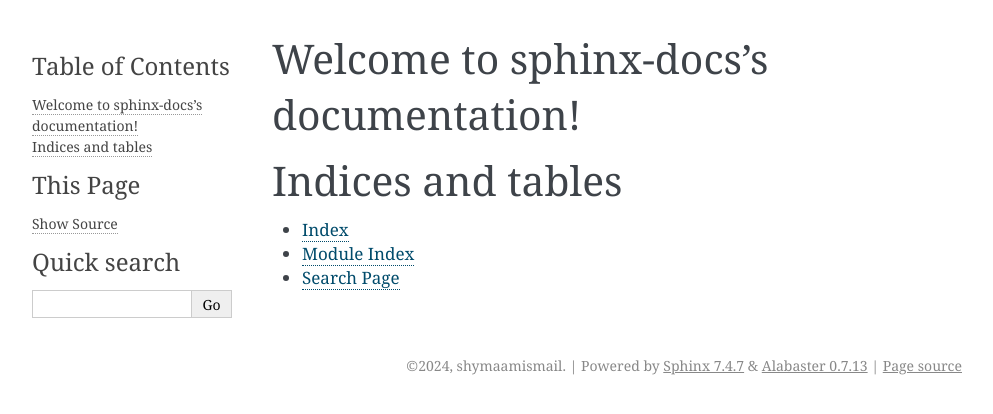
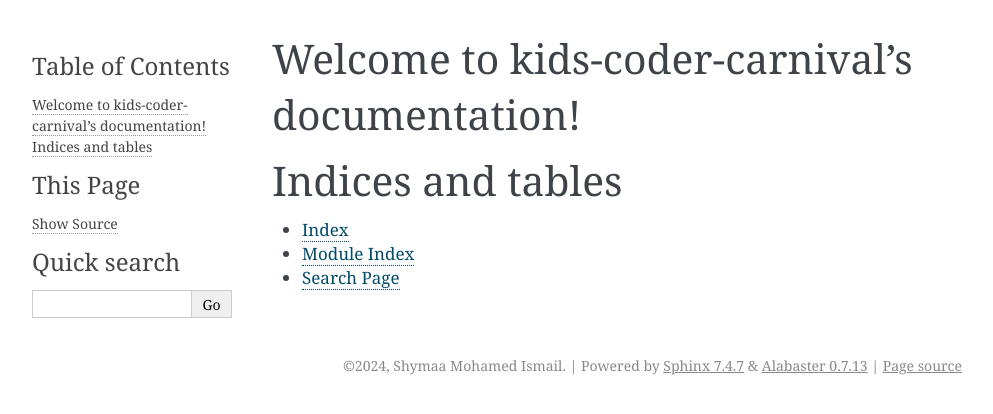
Before and after one commit to ShymaaIsmail/kid-coder-carnival, a Sphinx documentation site: the page built from kid-coder-carnival-api/kidcodercarnivalapi/source/index.rst, in a window 1280 px wide. Shown: the top 414 px of the page, without its empty margins (148-1141 px from the left). Built offline with Sphinx 7.4.7, drawn with Linux system fonts in a browser that asks for light colours.

Commit message:
"Updated documentation: changed project name from 'sphinx-docs' to 'kids-coder-carnival', updated copyright and author information, and updated the version to 'v1'"

```diff
--- a/kid-coder-carnival-api/kidcodercarnivalapi/source/conf.py
+++ b/kid-coder-carnival-api/kidcodercarnivalapi/source/conf.py
@@ -6,9 +6,10 @@
 # -- Project information -----------------------------------------------------
 # https://www.sphinx-doc.org/en/master/usage/configuration.html#project-information
 
-project = 'sphinx-docs'
-copyright = '2024, shymaamismail'
-author = 'shymaamismail'
+project = 'kids-coder-carnival'
+copyright = '2024, Shymaa Mohamed Ismail'
+author = 'Shymaa Mohamed Ismail'
+release = 'v1'
 
 # -- General configuration ---------------------------------------------------
 # https://www.sphinx-doc.org/en/master/usage/configuration.html#general-configuration
@@ -19,6 +20,7 @@ templates_path = ['_templates']
 exclude_patterns = []
 
 
+
 # -- Options for HTML output -------------------------------------------------
 # https://www.sphinx-doc.org/en/master/usage/configuration.html#options-for-html-output
 
--- a/kid-coder-carnival-api/kidcodercarnivalapi/source/index.rst
+++ b/kid-coder-carnival-api/kidcodercarnivalapi/source/index.rst
@@ -1,10 +1,10 @@
-.. sphinx-docs documentation master file, created by
-   sphinx-quickstart on Mon Apr 22 09:13:22 2024.
+.. kids-coder-carnival documentation master file, created by
+   sphinx-quickstart on Sun May  5 09:56:58 2024.
    You can adapt this file completely to your liking, but it should at least
    contain the root `toctree` directive.
 
-Welcome to sphinx-docs's documentation!
-=======================================
+Welcome to kids-coder-carnival's documentation!
+===============================================
 
 .. toctree::
    :maxdepth: 2
```
Also changed, not shown: 11 other files.
